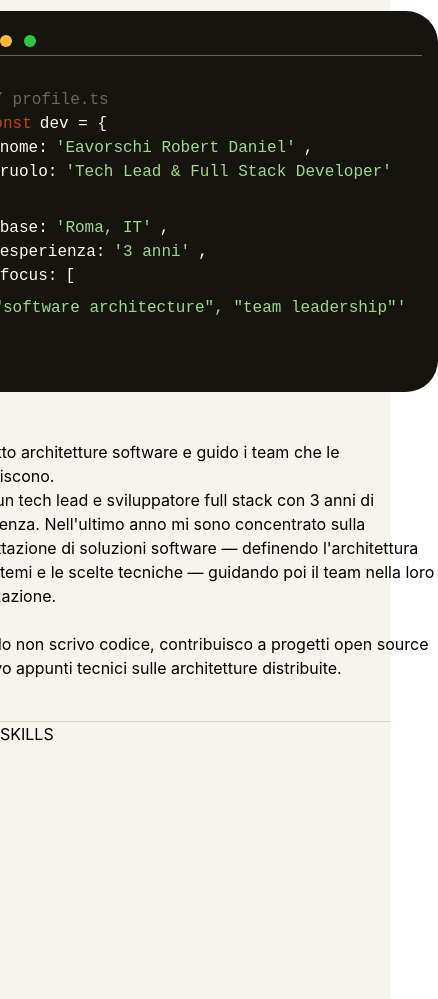
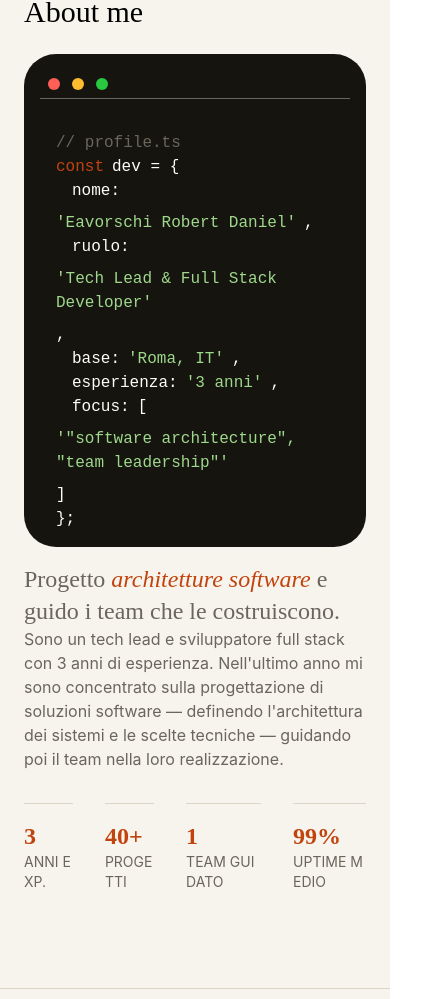
Before and after one commit to EavorschiRobert/portfolio, a React app: page / in a window 390 px wide. Shown: the part 998-1997 px from the top of the page, 438 px wide, since content can reach past the window. Built offline with nearby package versions, Linux system fonts and the light colour scheme; the HTML template or start-up script is replaced by a standard one.

Commit message:
feat(about): add about section

```diff
--- a/src/App.tsx
+++ b/src/App.tsx
@@ -13,21 +13,21 @@ function App() {
       <div className="px-12 py-4">
         <Navbar />
       </div>
-      <SectionLayout className="bg-background w-full h-full">
+      <SectionLayout className="bg-background w-full">
         <Hero />
       </SectionLayout>
-      <SectionLayout className="bg-background w-full h-full">
+      <SectionLayout className="bg-background w-full">
           <About />
       </SectionLayout>
-      <div className="bg-background w-full h-full">
+      <SectionLayout className="bg-background w-full h-full">
         <Skills />
-      </div>
-      <div className="bg-background w-full h-full">
+      </SectionLayout>
+      <SectionLayout className="bg-background w-full h-full">
         <Progetti />
-      </div>
-      <div className="bg-background w-full h-full">
+      </SectionLayout>
+      <SectionLayout className="bg-background w-full h-full">
         <Esperienza />
-      </div>
+      </SectionLayout>
     </div>
   )
 }
--- a/src/components/layout/SectionLayout.tsx
+++ b/src/components/layout/SectionLayout.tsx
@@ -7,15 +7,18 @@ export type SectionLayoutProps = {
 const SectionLayout = ({children, className = ""}: SectionLayoutProps) => {
     return (
         <div className={`
-        flex
-        w-full
-        h-full
-        justify-center
-        items-center
-        px-24
-        layout-section
-        border-b
-        border-line
+            flex
+            w-full
+            min-h-screen
+            justify-center
+            items-start
+            py-24
+            px-6
+            md:px-12
+            lg:px-24
+            lg:items-center
+            border-b
+            border-line
         ${className}
         `}>
             {children}
--- a/src/components/terminal/Terminal.tsx
+++ b/src/components/terminal/Terminal.tsx
@@ -3,8 +3,8 @@ import type {AboutJson} from "../../types/about-json.type.ts";
 
 const Terminal = () => {
     return(
-        <div className="w-full">
-            <div className="p-4 bg-terminal-bg rounded-4xl flex flex-col h-full w-full">
+        <div className="flex w-full justify-center">
+            <div className="w-full overflow-hidden p-4 bg-terminal-bg rounded-4xl flex flex-col">
                 <div className="mb-8 flex gap-3 p-2 border-b border-muted">
                     <span className="">
                         <div className="bg-close-terminal rounded-full w-3 h-3"></div>
@@ -17,26 +17,31 @@ const Terminal = () => {
                     </span>
                 </div>
 
-                <pre className="px-4 font-code">
+                <pre className="px-4
+                    font-code
+                    whitespace-pre-wrap
+                    break-words
+                    overflow-hidden"
+                >
                     <p className="text-muted">// profile.ts</p>
                     <span className="flex gap-2">
                         <p className="text-accent">const</p>
                         <p className="text-panel">dev = {'{'}</p>
                     </span>
                     {aboutJson.map((item: AboutJson, i: number) => (
-                        <span className="flex flex-wrap gap-2" key={i}>
+                        <div className="flex flex-wrap gap-2" key={i}>
                             <p className="text-panel pl-4">{item.title}:</p>
                                 {item.type === 'list' && (
                                     <p className="text-panel">[</p>
                                 )}
-                        <p className="text-string">{"'"+item.content+"'"}</p>
+                            <p className="text-string wrap-break-word">{"'"+item.content+"'"}</p>
                                 {item.type === 'list' && (
                                     <p className="text-panel">]</p>
                                 )}
                                 {i < (aboutJson.length - 1) && (
                                     <p className="text-panel">,</p>
                                 )}
-                    </span>
+                        </div>
                     ))}
                     <p className="text-panel">{'};'}</p>
                 </pre>
--- /dev/null
+++ b/src/constants/counter-attivita.ts
@@ -0,0 +1,24 @@
+import type {AboutJson} from "../types/about-json.type.ts";
+
+export const counterAttivita: AboutJson[] = [
+    {
+        title: '3',
+        content: 'ANNI EXP.',
+        type: 'string'
+    },
+    {
+        title: '40+',
+        content: 'PROGETTI',
+        type: 'string'
+    },
+    {
+        title: '1',
+        content: 'TEAM GUIDATO',
+        type: 'string'
+    },
+    {
+        title: '99%',
+        content: 'UPTIME MEDIO',
+        type: 'string'
+    },
+]
--- a/src/constants/technologies.ts
+++ b/src/constants/technologies.ts
@@ -1,4 +1,4 @@
-export const technologies = [
+export const technologies: string[] = [
     'Java',
     'JavaScript',
     'TypeScript',
--- a/src/sections/about/About.tsx
+++ b/src/sections/about/About.tsx
@@ -1,29 +1,46 @@
 import './About.css';
 import Terminal from "../../components/terminal/Terminal.tsx";
+import {counterAttivita} from "../../constants/counter-attivita.ts";
 
 const About = () => {
     return(
         <div id="about">
-            <div className="mb-12">
+            <div className="w-full">
                 <p className="text-accent font-code text-sm">01 - chi sono</p>
-                <p className="font-heading md:text-6xl">About me</p>
+                <p className="font-heading text-3xl md:text-6xl mb-6">About me</p>
             </div>
-            <div className="h-full w-full flex flex-col gap-12 justify-between lg:flex-row">
-                <div className="lg:w-1/2">
+            <div className="w-full flex flex-col justify-between items-start gap-4 lg:gap-12 lg:flex-row">
+                <div className="w-full lg:w-1/2">
                     <Terminal/>
                 </div>
 
-                <span className="lg:w-1/2">
-                    <p>Progetto architetture software e guido i team che le costruiscono.</p>
+                <div className="lg:w-1/2 text-muted flex flex-col justify-between gap-8 ">
+                    <span>
+                        <p className="font-heading text-2xl">
+                            Progetto
+                            <em className="text-accent"> architetture software </em>
+                            e guido i team che le costruiscono.
+                        </p>
+
                         <p>Sono un tech lead e sviluppatore full stack con 3 anni di esperienza.
                             Nell'ultimo anno mi sono concentrato sulla progettazione di soluzioni
                             software — definendo l'architettura dei sistemi e le scelte tecniche — guidando
                             poi il team nella loro realizzazione.
                         </p>
-                    <br/>
-                    <p>Quando non scrivo codice, contribuisco a progetti open source
-                        e scrivo appunti tecnici sulle architetture distribuite.</p>
                     </span>
+
+                    <div className="flex
+                          justify-between
+                          gap-8"
+                    >
+                        {counterAttivita.map((item, index) => (
+                            <span className="border-t border-line" key={index}>
+                                    <p className="text-accent text-2xl md:text-4xl font-heading font-bold mt-4">{item.title}</p>
+                                    <p className="break-all text-sm md:text-xl">{item.content}</p>
+                            </span>
+                        ))}
+                    </div>
+                </div>
             </div>
 
         </div>
--- a/src/sections/skills/Skills.tsx
+++ b/src/sections/skills/Skills.tsx
@@ -1,7 +1,9 @@
 const Skills = () => {
     return(
         <div id="skills">
-            SKILLS
+            <div className="h-full w-full">
+                SKILLS
+            </div>
         </div>
     )
 }
```
Lines whose indentation alone changed are shown as unchanged.
